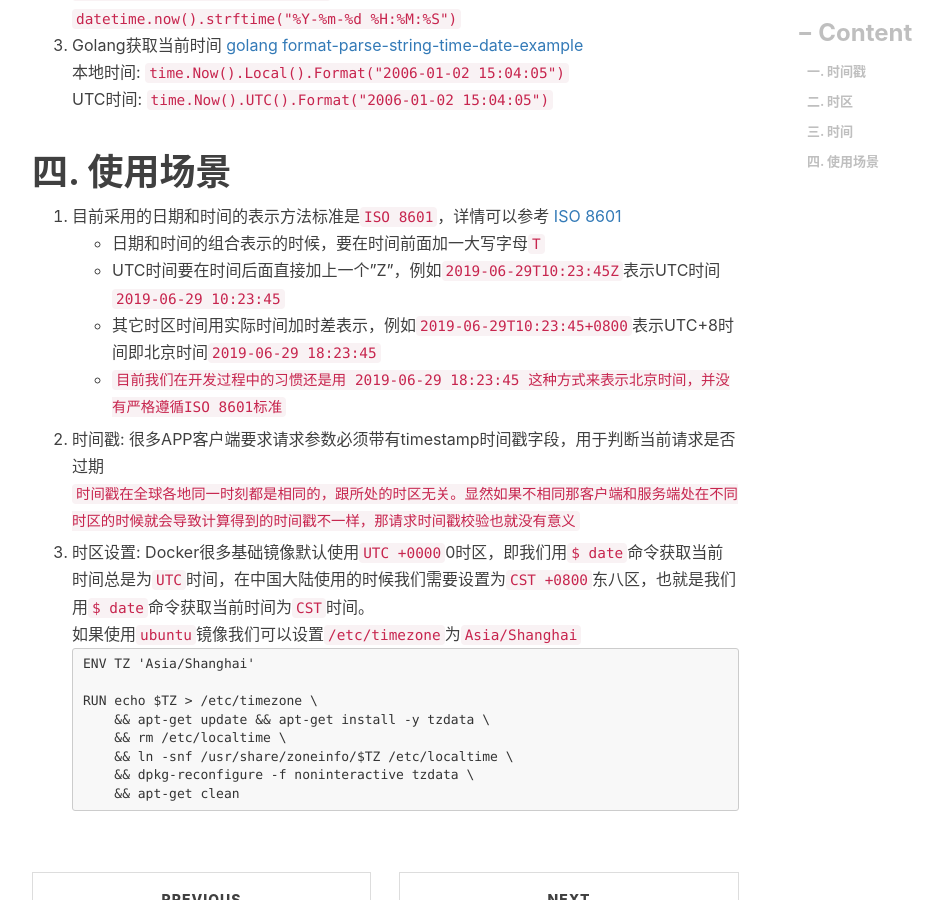
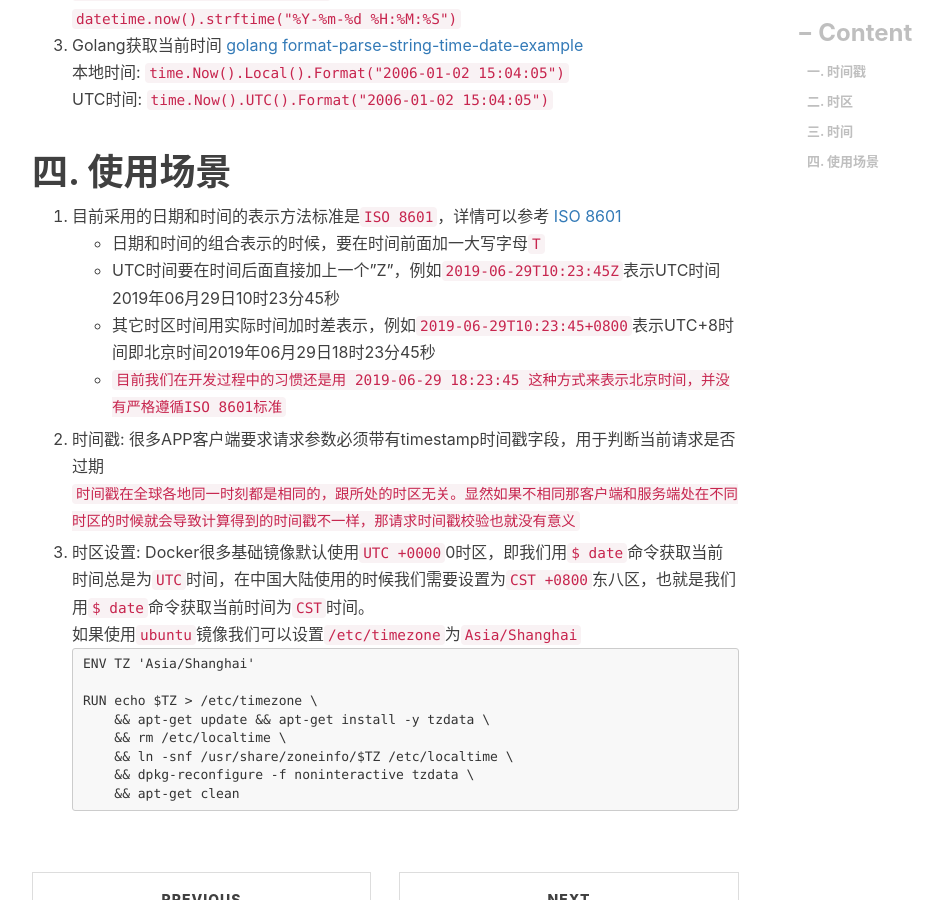
Before and after one commit to engru/chenguolin.github.io, a Jekyll site: the page built from _posts/2017-07-02-【基础-2】时间戳、时区和时间区别.md, in a window 1280 px wide and 900 px high, scrolled down 2497 px. Shown: the whole window, without its empty margins (233-1176 px from the left). Built offline with Jekyll 4.4.1, drawn with Linux system fonts in a browser that asks for light colours; nearby versions of some CDN libraries; comment, search, counter and statistics services are not loaded.

Commit message:
Update 2017-07-02-【基础-2】时间戳、时区和时间区别.md

```diff
--- a/_posts/2017-07-02-【基础-2】时间戳、时区和时间区别.md
+++ b/_posts/2017-07-02-【基础-2】时间戳、时区和时间区别.md
@@ -60,8 +60,8 @@ Linux下我们可以使用 `$ date` 查看当前的时间，输出内容带有
 # 四. 使用场景
 1. 目前采用的日期和时间的表示方法标准是`ISO 8601`，详情可以参考 [ISO 8601](https://zh.wikipedia.org/wiki/ISO_8601)
     * 日期和时间的组合表示的时候，要在时间前面加一大写字母`T`
-    * UTC时间要在时间后面直接加上一个"Z"，例如`2019-06-29T10:23:45Z`表示UTC时间`2019-06-29 10:23:45`
-    * 其它时区时间用实际时间加时差表示，例如`2019-06-29T10:23:45+0800`表示UTC+8时间即北京时间`2019-06-29 18:23:45`
+    * UTC时间要在时间后面直接加上一个"Z"，例如`2019-06-29T10:23:45Z`表示UTC时间2019年06月29日10时23分45秒
+    * 其它时区时间用实际时间加时差表示，例如`2019-06-29T10:23:45+0800`表示UTC+8时间即北京时间2019年06月29日18时23分45秒
     * `目前我们在开发过程中的习惯还是用 2019-06-29 18:23:45 这种方式来表示北京时间，并没有严格遵循ISO 8601标准`
 
 2. 时间戳: 很多APP客户端要求请求参数必须带有timestamp时间戳字段，用于判断当前请求是否过期
```
